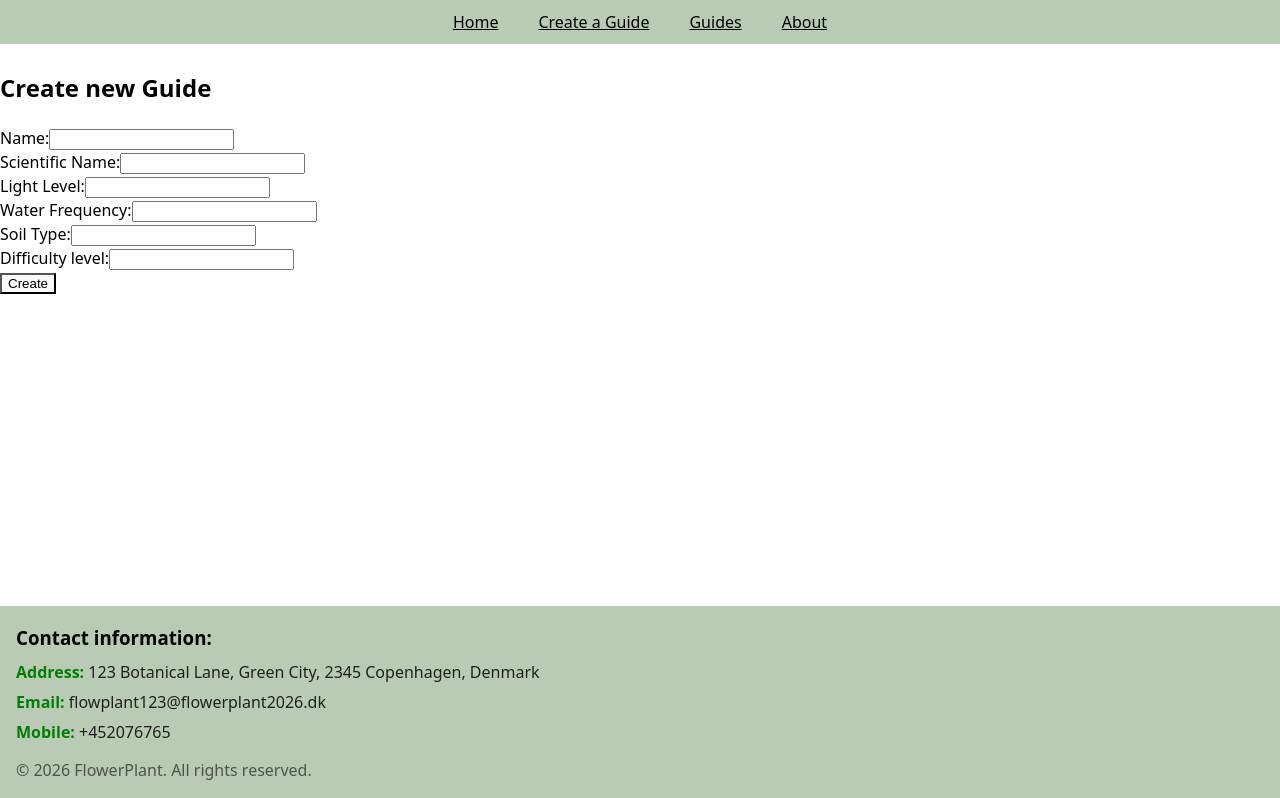
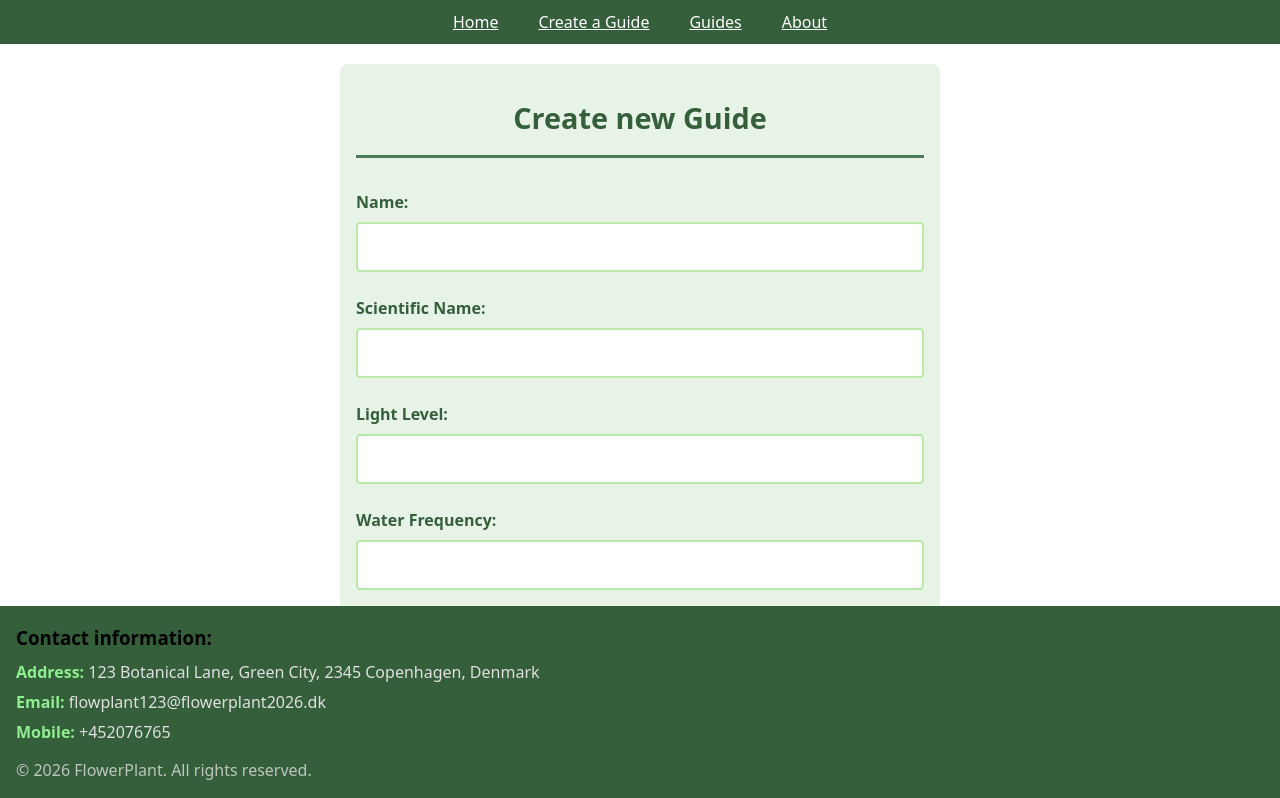
Before and after one commit to nkudin/flowerplant, a React (Vite) app: page /flowerplant/create in a window 1280 px wide. Shown: the top 798 px of the page. Built offline with nearby package versions, Linux system fonts and the light colour scheme.

Commit message:
Finished styling

```diff
--- a/src/components/Footer.css
+++ b/src/components/Footer.css
@@ -1,5 +1,5 @@
 .footer {
-    background: #b9cbb4;
+    background: #355E3B; /* forest green */
     width: 100%;
     box-sizing: border-box;
     position: fixed;
@@ -17,25 +17,24 @@
 .title {
     margin: 0 0 8px 0;
     font-weight: 800;
-    color: black;
+    color: white; /* light text for contrast */
 }
 
 .para {
     margin: 6px 0;
-    color: rgb(32, 32, 32);
+    color: #e0e0e0; /* light gray text */
 }
 
 .label {
     font-weight: 700;
-    color: green;
+    color: #90ee90; /* light green */
 }
 
 .small {
     margin: 14px 0 0 0;
-    opacity: 0.7;
-    color: rgb(32, 32, 32);
+    opacity: 0.8;
+    color: #e0e0e0; /* light gray text */
 }
-
 .title,
 .para,
 .small {
--- a/src/components/GuideItem.css
+++ b/src/components/GuideItem.css
@@ -1,7 +1,7 @@
 
 .guide {
     /* each card background */
-    background: #b9cbb4;
+    background: #bae9a9; /* slightly darker subtle green */
     display: flex;
     flex-direction: column;
     align-items: flex-start;
@@ -34,6 +34,7 @@
 .guide-actions{
     display: flex;
     align-items: center;
+    gap: 1rem; /* add space between buttons */
 }
 
 .guide-actions-container {
@@ -43,15 +44,35 @@
   font-size: 1em;
   font-weight: 500;
   font-family: inherit;
-  background-color: #1a1a1a;
+  background-color: #619b61; /* softer muted green */
   cursor: pointer;
   transition: border-color 0.25s;
   text-decoration: none;
-  color: white;
+  color: #333; /* darker text for contrast */
+  display: inline-block; /* ensure buttons and links render the same */
+  border-color: #4a7c59;
 }
 
 .guide-actions-container:hover {
-  border-color: hsl(129, 100%, 70%);
+  background-color: #437b43; /* softer darker green on hover */
+  border-color: #4a7c59;
+}
+
+/* ensure button elements match link elements */
+button.guide-actions-container {
+  appearance: none; /* remove all default button styling */
+  border: none;
+  background-color: #619b61;
+  color: #333;
+}
+
+button.guide-actions-container:hover {
+  background-color: #437b43;
+}
+
+.guide-actions-container a {
+  color: #333;
+  text-decoration: none;
 }
 .guide-actions-container:focus,
 .guide-actions-container:focus-visible {
--- a/src/components/GuideItem.jsx
+++ b/src/components/GuideItem.jsx
@@ -1,7 +1,7 @@
 import { Link } from "react-router-dom";
 import './GuideItem.css'
 
-export default function  GuideItem ({ guide, deleteHandler }) {
+export default function  GuideItem ({ guide, deleteHandler, showActions = true }) {
 
     return (
         <div className="guide">
@@ -17,6 +17,7 @@ export default function  GuideItem ({ guide, deleteHandler }) {
                     <p>Soil type: {guide.soil}</p>
                     <p>Difficulty: {guide.level}</p>
                 </div>
+                {showActions && (
                 <div className="guide-actions">
                     <div className="guide-actions-container">
                         <Link to={`/update/${guide.id}`}>Update guide</Link>
@@ -25,6 +26,7 @@ export default function  GuideItem ({ guide, deleteHandler }) {
                         <button onClick={() => deleteHandler(guide.id)}>Delete guide</button>
                     </div>
                 </div>
+                )}
             </div>
         </div>
         </div>
--- a/src/components/GuideList.jsx
+++ b/src/components/GuideList.jsx
@@ -1,7 +1,7 @@
 import GuideItem from "./GuideItem";
 import './GuideList.css';
 
-export default function GuideList({ guides, setGuides }) {
+export default function GuideList({ guides, setGuides, showActions = true }) {
 
     // When user press delete, the id is used to identify
     // the guide is excluded and a new version of the guide list is created.
@@ -19,6 +19,7 @@ export default function GuideList({ guides, setGuides }) {
                     key={guide.id}
                     guide={guide}
                     deleteHandler={deleteGuideHandler}
+                    showActions={showActions}
                 />
             ))}
         </div>
--- a/src/components/Header.css
+++ b/src/components/Header.css
@@ -1,6 +1,6 @@
 .header {
     display: flex;
-    background: #b9cbb4;
+    background: #355E3B; /* forest green */
     position: absolute;
     align-items: center;
     justify-content: center;
@@ -14,10 +14,10 @@
 
 .link {
     margin: 10px 20px 10px 20px;
-    color: black;
+    color: white; /* light text for contrast */
 }
 
 .link:hover {
-    color: green;
+    color: #90ee90; /* light green on hover */
     text-decoration: underline;
 }
--- /dev/null
+++ b/src/views/Create.css
@@ -0,0 +1,76 @@
+form {
+    position: absolute;
+    left: 0;
+    right: 0;
+    margin: 0 auto;
+    width: 90%;
+    max-width: 600px;
+    top: 4rem;
+    padding: 2rem 1rem 15rem 1rem; /* increased bottom padding for footer clearance */
+    background-color: #e8f3e8;
+    border-radius: 8px;
+    box-sizing: border-box;
+    z-index: 10;
+}
+
+form h2 {
+    text-align: center;
+    color: #355E3B; /* forest green */
+    margin-top: 0;
+    margin-bottom: 2rem;
+    font-size: 1.8em;
+    border-bottom: 3px solid #4a7c59;
+    padding-bottom: 1rem;
+}
+
+form div {
+    margin-bottom: 1.5rem;
+    display: flex;
+    flex-direction: column;
+}
+
+form label {
+    font-weight: 600;
+    color: #355E3B; /* forest green */
+    margin-bottom: 0.5rem;
+    font-size: 1rem;
+}
+
+form input {
+    padding: 0.75rem;
+    font-size: 1rem;
+    border: 2px solid #bae9a9;
+    border-radius: 4px;
+    box-sizing: border-box;
+    font-family: inherit;
+    transition: border-color 0.25s;
+}
+
+form input:focus {
+    outline: none;
+    border-color: #4a7c59;
+    background-color: #f9fdf9;
+}
+
+form button {
+    background-color: #619b61; /* muted green to match guide buttons */
+    color: #333;
+    border: none;
+    padding: 0.75rem 1.5rem;
+    font-size: 1em;
+    font-weight: 500;
+    border-radius: 8px;
+    cursor: pointer;
+    transition: background-color 0.25s;
+    align-self: center;
+    appearance: none;
+    font-family: inherit;
+}
+
+form button:hover {
+    background-color: #437b43; /* darker green on hover */
+}
+
+form button:focus {
+    outline: 4px auto -webkit-focus-ring-color;
+}
--- a/src/views/Create.jsx
+++ b/src/views/Create.jsx
@@ -1,5 +1,6 @@
 import { useState, useEffect } from "react";
 import { useNavigate } from "react-router-dom";
+import './Create.css';
 
 export default function Create() {
 
--- a/src/views/DefaultPage.css
+++ b/src/views/DefaultPage.css
@@ -1,6 +1,6 @@
 .hero-section {
     display: flex;
-    align-items: center;
+    align-items: flex-start; /* align text to the top */
     justify-content: center;
     gap: 2rem;
     max-width: 1280px;
@@ -48,3 +48,19 @@
         padding: 0 1rem;
     }
 }
+
+.featured-guides {
+    text-align: center;
+    padding: 0.5rem 1rem 5rem 1rem;
+    max-width: 1400px;
+    margin: 0 auto;
+}
+
+.featured-guides h2 {
+    font-size: 2em;
+    color: black;
+    margin-bottom: 1.5rem;
+    border-top: 3px solid #4a7c59; /* decorative green line */
+    border-bottom: 3px solid #4a7c59; /* decorative green line */
+    padding: 1rem 0;
+}
--- a/src/views/DefaultPage.jsx
+++ b/src/views/DefaultPage.jsx
@@ -1,9 +1,41 @@
 import gardenImage from '../assets/garden-hero-image.jpg';
 import './DefaultPage.css';
+import GuideList from '../components/GuideList';
 
 export default function DefaultPage() {
 
+    const defaultGuides = [
+        {
+            id: 1,
+            name: "Spider Plant",
+            scienceName: "Chlorophytum comosum",
+            light: "Medium indirect",
+            water: "Once a week",
+            soil: "Well-draining potting mix",
+            level: "Easy",
+        },
+        {
+            id: 2,
+            name: "Fiddle Leaf Fig",
+            scienceName: "Ficus lyrata",
+            light: "Bright indirect",
+            water: "Every 7-10 days",
+            soil: "Rich, moist soil",
+            level: "Intermediate",
+        },
+        {
+            id: 3,
+            name: "Aloe Vera",
+            scienceName: "Aloe barbadensis miller",
+            light: "Bright light",
+            water: "Every 2-3 weeks",
+            soil: "Sandy, well-draining soil",
+            level: "Easy",
+        }
+    ];
+
     return (
+        <>
             <section className="hero-section">
                 <img src={gardenImage} className="hero-image" alt="Garden Hero Image from Pixabay" />
                 <div className="hero-text">
@@ -12,5 +44,10 @@ export default function DefaultPage() {
                     <p className="welcome-body">You can find guides created by other users, or create your own guide to share with the world! Head over to the "My Guides" section to get started with your own guides, or click on the About page to learn more about the site.</p>
                 </div>
             </section>
+            <section className="featured-guides">
+                <h2>Featured Plant Guides</h2>
+                <GuideList guides={defaultGuides} setGuides={() => {}} showActions={false} />
+            </section>
+        </>
     )
 }
```
Lines whose indentation alone changed are shown as unchanged.
